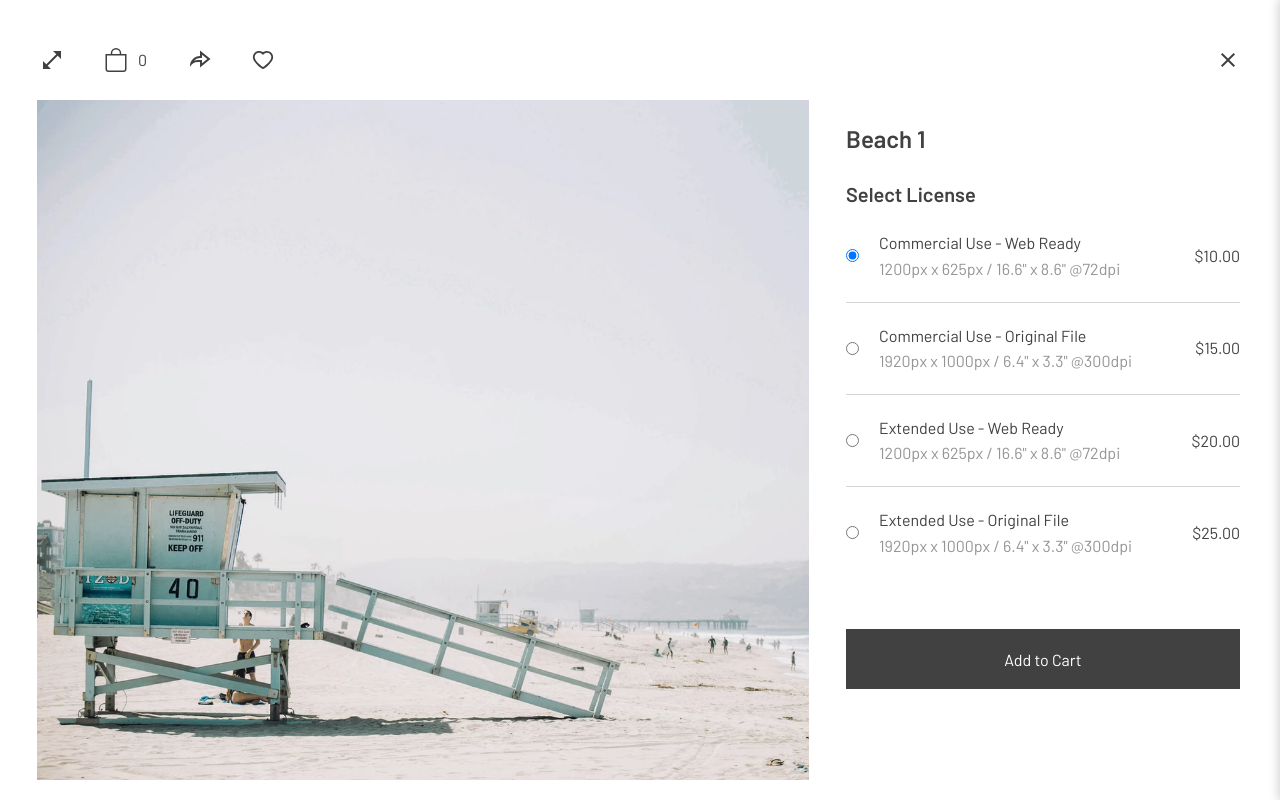
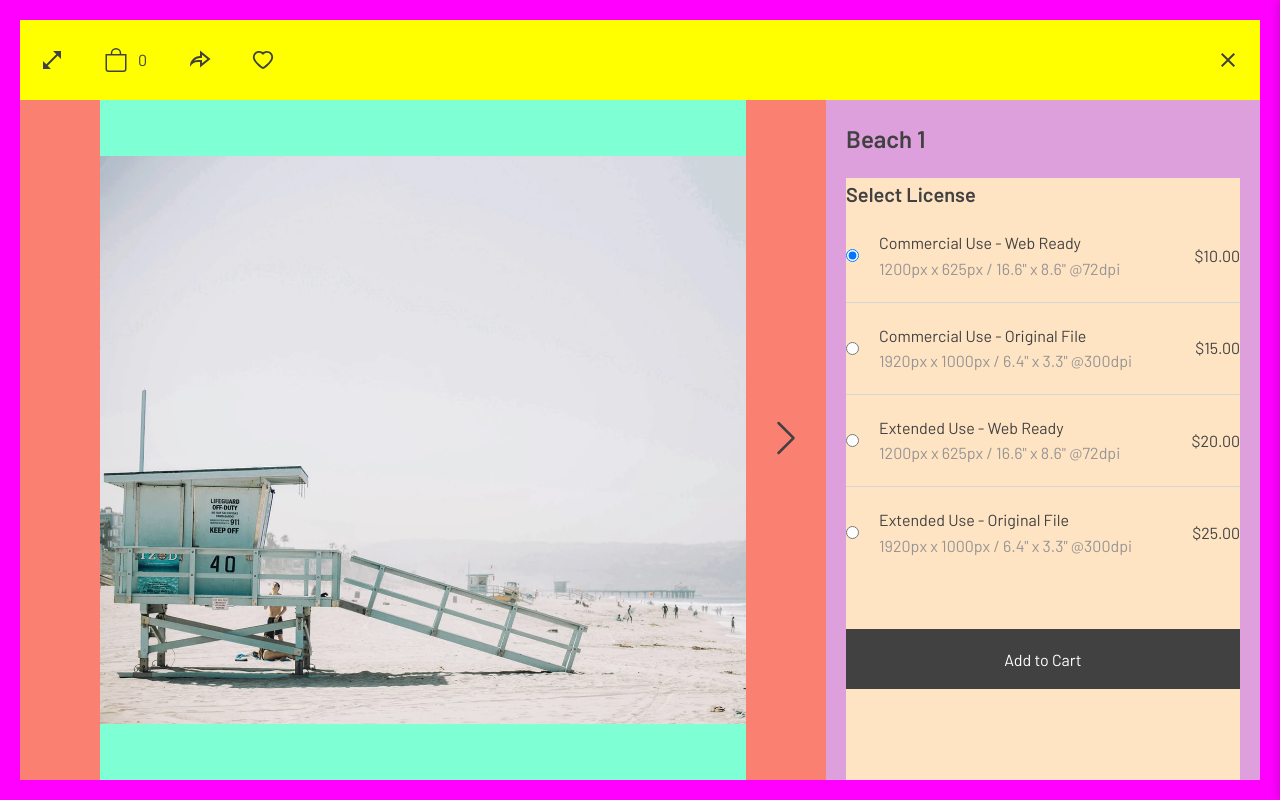
Before and after one commit to Knopkaivy/photographer-portfolio-demo, a React (Create React App) app: page /portfolio/beach/beach-1 in a window 1280 px wide. Built offline with nearby package versions, Linux system fonts and the light colour scheme.

Commit message:
Update PhotoCarousel component with new carousel and basic functionality to update on click and on swipe

```diff
--- a/package.json
+++ b/package.json
@@ -13,6 +13,7 @@
     "react-icons": "^4.3.1",
     "react-router-dom": "^6.3.0",
     "react-scripts": "5.0.1",
+    "react-swipeable": "^7.0.0",
     "uuid": "^8.3.2",
     "web-vitals": "^2.1.4"
   },
--- a/src/PhotoCardDetailed.jsx
+++ b/src/PhotoCardDetailed.jsx
@@ -3,6 +3,7 @@ import { useLocation, useNavigate, useParams } from 'react-router-dom';
 import ShareOverlay from './ShareOverlay';
 import PurchaseForm from './PurchaseForm';
 import PhotoCardImage from './PhotoCardImage';
+import PhotoCarousel from './PhotoCarousel';
 import Toolbar from './Toolbar';
 import {
   calculateInd,
@@ -92,12 +93,18 @@ const PhotoCardDetailed = ({
           purchaseItems={purchaseItems}
         />
         <div className="PhotoCardDetailed__main">
-          <PhotoCardImage
+          <PhotoCarousel
+            photoList={gallery.photos}
+            ind={ind}
+            photosCount={photosCount}
+            updatePhoto={updatePhoto}
+          />
+          {/* <PhotoCardImage
             ind={ind}
             updatePhoto={updatePhoto}
             imageUrl={imageUrl}
             photosCount={photosCount}
-          />
+          /> */}
           <div className="PhotoCardDetailed__descriptionContainer">
             <h2 className="PhotoCardDetailed__title">{photo.photoTitle}</h2>
             <div className="PhotoCardDetailed__description">
--- a/src/PhotoCarousel.jsx
+++ b/src/PhotoCarousel.jsx
@@ -1,5 +1,5 @@
 import React, { useState } from 'react';
-import AliceCarousel from 'react-alice-carousel';
+import { useSwipeable } from 'react-swipeable';
 import { BsChevronLeft } from 'react-icons/bs';
 import { BsChevronRight } from 'react-icons/bs';
 import { images } from './utilities/images';
@@ -7,30 +7,68 @@ import { generateImageUrl } from './utilities/helpers';
 import 'react-alice-carousel/lib/alice-carousel.css';
 import './styles/PhotoCarousel.css';
 
-const PhotoCarousel = ({ gallery, ind }) => {
-  let items = gallery.photos.map((photo) => {
+const PhotoCarousel = ({ photoList, ind, photosCount, updatePhoto }) => {
+  const [activeIndex, setActiveIndex] = useState(ind - 1);
+  const updateIndex = (newIndex) => {
+    if (newIndex < 0) {
+      newIndex = 0;
+    } else if (newIndex >= photosCount) {
+      newIndex = photosCount - 1;
+    }
+    setActiveIndex(newIndex);
+    updatePhoto(newIndex + 1);
+  };
+  const handlers = useSwipeable({
+    onSwipedLeft: () => updateIndex(activeIndex + 1),
+    onSwipedRight: () => updateIndex(activeIndex - 1),
+  });
+  let items = photoList.map((photo, index) => {
     let imageUrl = generateImageUrl(photo.photoId);
     return (
-      <img
-        src={images[imageUrl]}
-        alt={photo.photoTitle}
+      <div
+        className="PhotoCarousel__item"
+        style={{ width: '100%' }}
         key={photo.photoId}
-        onDragStart={handleOnDragStart}
-      />
+      >
+        <img
+          src={images[imageUrl]}
+          alt={photo.photoTitle}
+          className="PhotoCarousel__image"
+        />
+      </div>
     );
   });
   return (
-    <AliceCarousel
-      activeIndex={ind - 1}
-      animationDuration={800}
-      animationEasingFunction="ease-in"
-      autoHeight
-      disableDotsControls
-      keyboardNavigation
-      infinite
-      items={items}
-      className="PhotoCarousel"
-    />
+    <div {...handlers} className="PhotoCarousel__container">
+      <div className="PhotoCarousel__btn">
+        {activeIndex > 0 && (
+          <BsChevronLeft
+            className="PhotoCarousel__icon icon"
+            onClick={() => {
+              updateIndex(activeIndex - 1);
+            }}
+          />
+        )}
+      </div>
+      <div className="PhotoCarousel">
+        <div
+          className="PhotoCarousel__inner"
+          style={{ transform: `translateX(-${activeIndex * 100}%)` }}
+        >
+          {items}
+        </div>
+      </div>
+      <div className="PhotoCarousel__btn">
+        {activeIndex < photosCount - 1 && (
+          <BsChevronRight
+            className="PhotoCarousel__icon icon"
+            onClick={() => {
+              updateIndex(activeIndex + 1);
+            }}
+          />
+        )}
+      </div>
+    </div>
   );
 };
 
--- a/src/styles/PhotoCardDetailed.css
+++ b/src/styles/PhotoCardDetailed.css
@@ -9,6 +9,7 @@
   display: flex;
   flex-direction: column;
   padding: 2rem;
+  background-color: magenta;
 }
 .PhotoCardDetailed:fullscreen {
   padding: 0;
@@ -39,6 +40,7 @@
   display: flex;
   justify-content: center;
   align-items: center;
+  background-color: plum;
 }
 .PhotoCardDetailed__imageAndNavigationContainer {
   flex-basis: 65%;
@@ -71,11 +73,7 @@
 .PhotoCardDetailed__navigation-right {
   right: 4rem;
 }
-.PhotoCardDetailed__navigationIcon {
-  width: 8rem;
-  height: 8rem;
-  padding: 2rem;
-}
+
 .PhotoCardDetailed__imageContainer {
   position: relative;
   width: 100%;
@@ -115,6 +113,9 @@
 }
 
 @media screen and (max-width: 768px) {
+  .PhotoCardDetailed {
+    height: auto;
+  }
   .PhotoCardDetailed__main {
     height: auto;
     flex-direction: column;
--- /dev/null
+++ b/src/styles/PhotoCarousel.css
@@ -0,0 +1,50 @@
+.PhotoCarousel__container {
+  flex-basis: 65%;
+  width: 100%;
+  height: 100%;
+  overflow: hidden;
+  background-color: salmon;
+  display: flex;
+  align-items: center;
+  justify-content: space-between;
+}
+.PhotoCarousel {
+  overflow: hidden;
+  width: 100%;
+  background-color: teal;
+  display: flex;
+}
+.PhotoCarousel__inner {
+  white-space: nowrap;
+  transition: transform 0.3s;
+  background-color: aquamarine;
+}
+.PhotoCarousel__item {
+  display: inline-flex;
+  align-items: center;
+  justify-content: center;
+  height: 100%;
+}
+.PhotoCarousel__image {
+  width: 100%;
+  height: 100%;
+  max-height: 85vh;
+  object-fit: contain;
+}
+.PhotoCarousel__btn {
+  width: 10rem;
+}
+.PhotoCarousel__icon {
+  width: 8rem;
+  height: 8rem;
+  padding: 2rem;
+}
+
+@media screen and (max-width: 768px) {
+  .PhotoCarousel__btn {
+    display: none;
+  }
+  .PhotoCarousel__image {
+    max-height: 35vh;
+  }
+}
--- a/src/styles/PurchaseForm.css
+++ b/src/styles/PurchaseForm.css
@@ -4,6 +4,7 @@
   height: 100%;
   display: flex;
   flex-direction: column;
+  background-color: bisque;
 }
 .PurchaseForm__header {
   font-size: 2rem;
--- a/src/styles/Toolbar.css
+++ b/src/styles/Toolbar.css
@@ -3,6 +3,7 @@
   display: flex;
   justify-content: space-between;
   align-items: center;
+  background-color: yellow;
 }
 .Toolbar__iconsList {
   display: flex;
```
Also changed, not shown: 1 other file (tests, documents, lock files or other folders).
